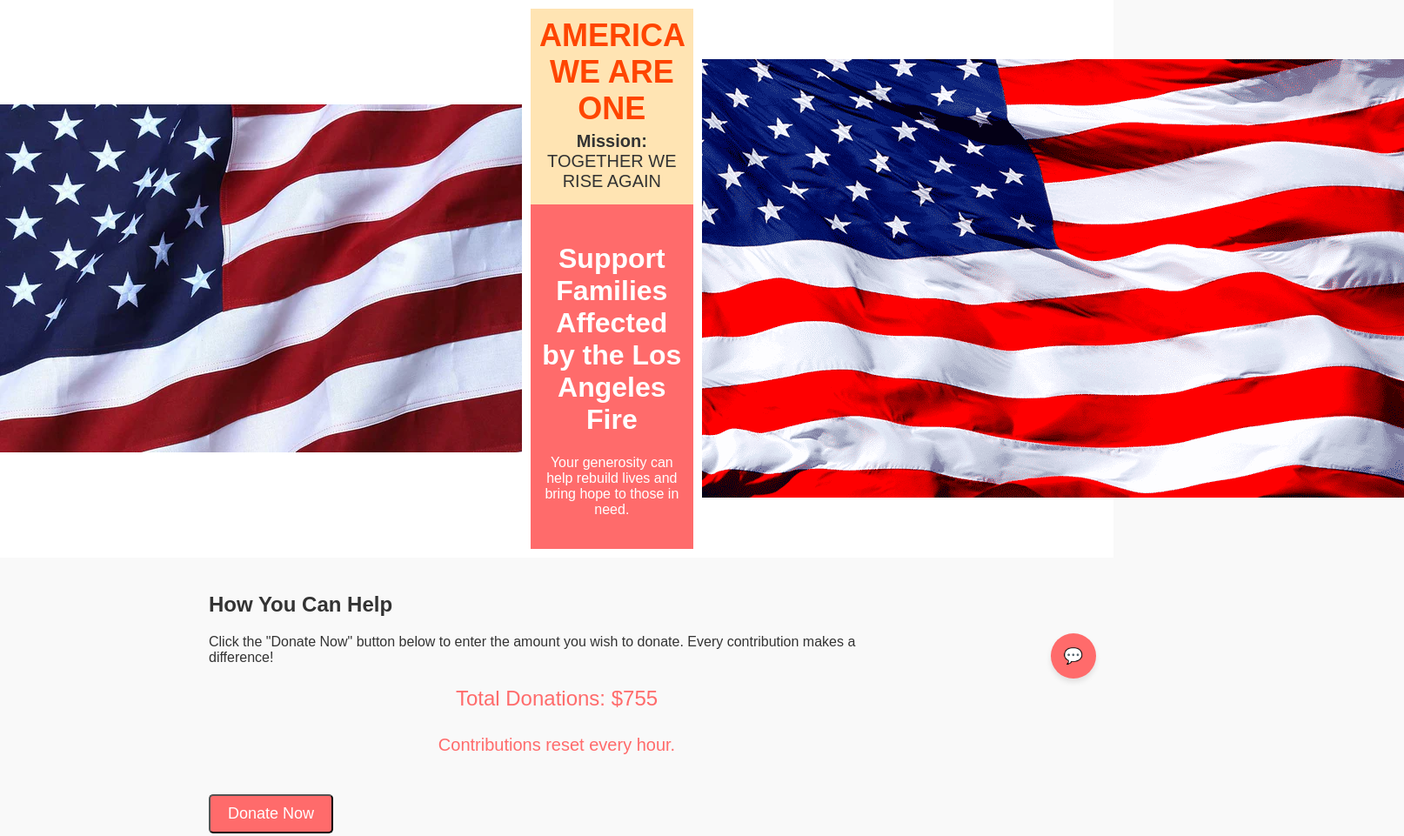
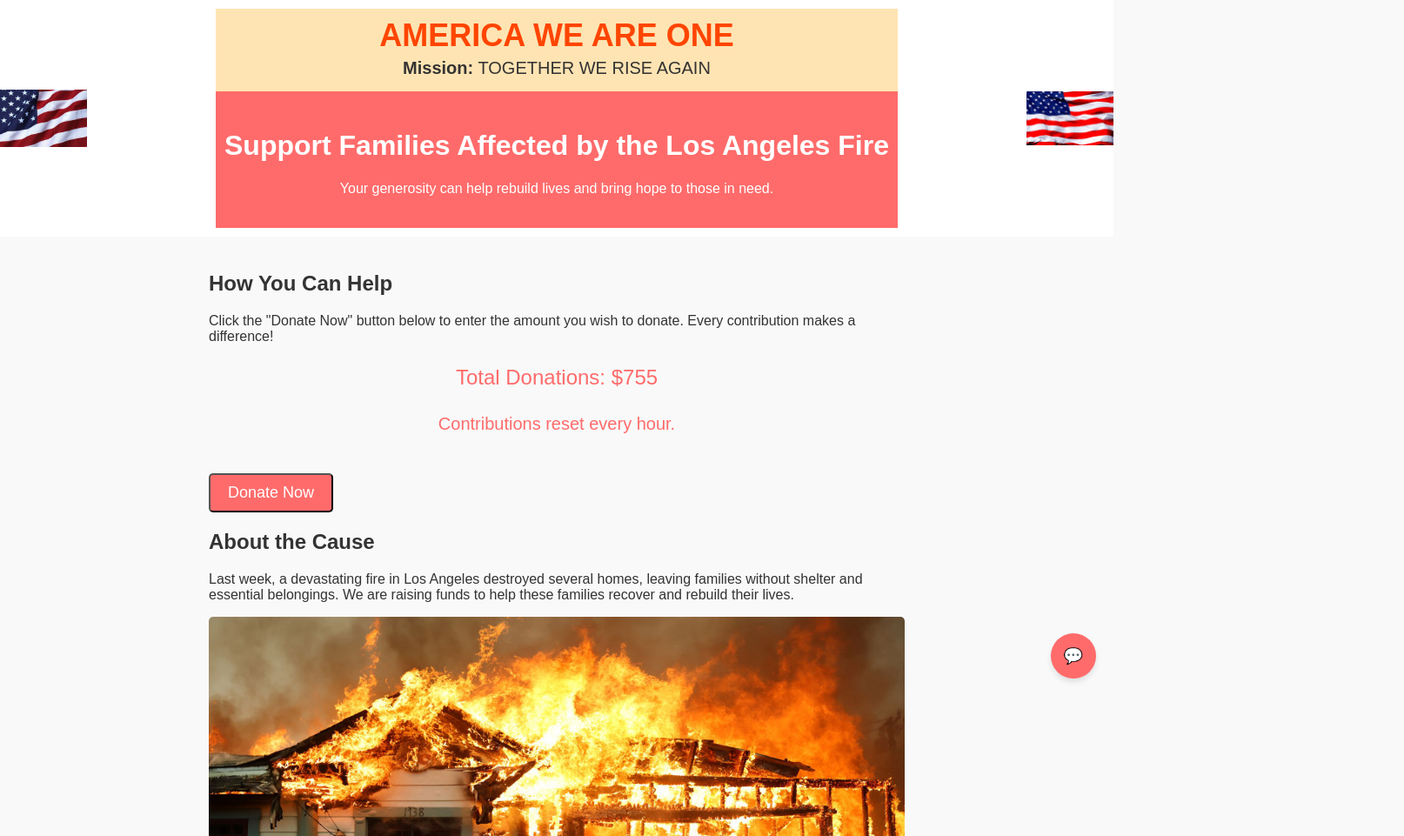
Before and after one commit to TogetherAmericans/lafire, a plain HTML site: page index.html in a window 1280 px wide. Shown: the top 961 px of the page at 87% size, 1614 px wide, since content can reach past the window. Drawn offline with Linux system fonts and the light colour scheme.

Commit message:
Update index.html

```diff
--- a/index.html
+++ b/index.html
@@ -27,7 +27,7 @@
 }
 
 .flag {
-    max-width: auto;
+    max-width: 100px;
     height: auto;
 }
 
```
